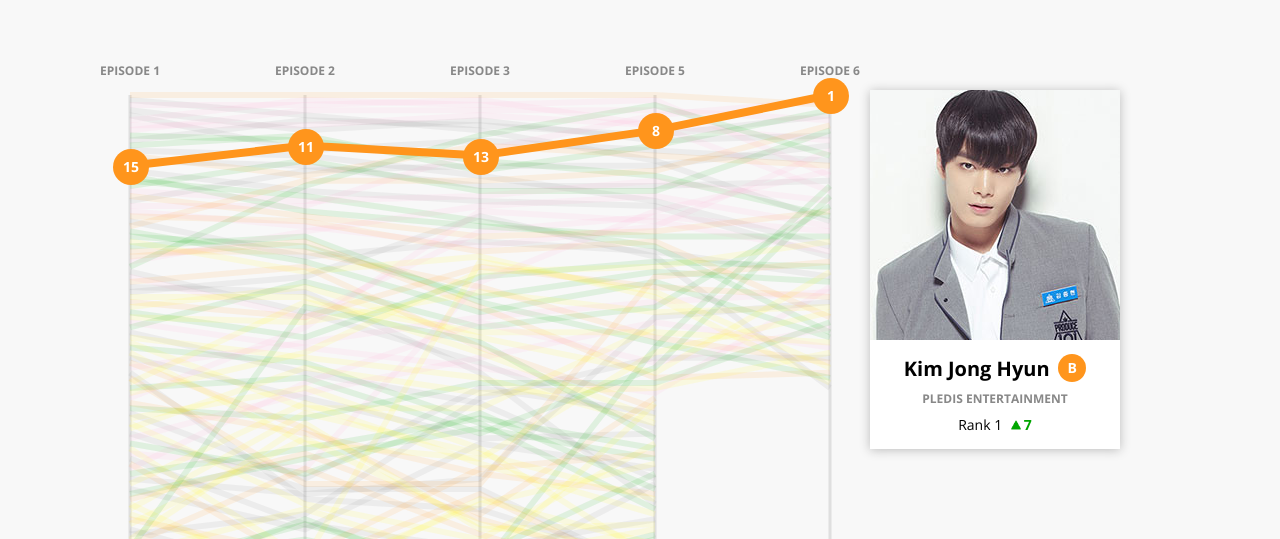
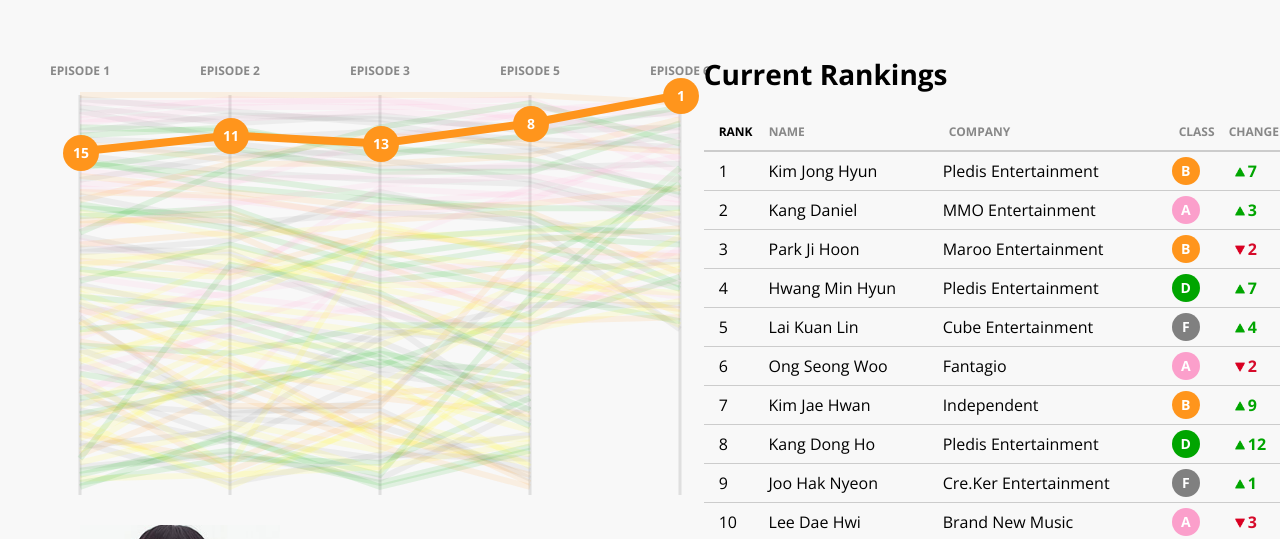
Before and after one commit to p101s2/p101s2.github.io, a plain HTML site: page index.html in a window 1280 px wide. Shown: the part 195-734 px from the top of the page. Drawn offline with nearby package versions, Linux system fonts and the light colour scheme.

Commit message:
side by side layout

```diff
--- a/css/main.scss
+++ b/css/main.scss
@@ -30,6 +30,15 @@ h1 {
     margin-bottom: 20px;
 }
 
+#graph{
+    display: inline-block;
+    width: 55%;
+    vertical-align: top;
+}
+
+
+
+
 /* Top */
 
 #banner {
@@ -48,7 +57,7 @@ h1 {
 }
 
 #mainWrapper {
-    max-width: 1100px;
+    padding: 0 40px;
     margin: auto;
     position: relative;
 }
@@ -127,21 +136,21 @@ path.ranking {
 /* Info */
 
 #profile {
-    position: absolute;
-    top: 30px;
-    width: 250px;
-    left: 780px;
-    background: white;
-    box-shadow: 0px 1px 10px #bbb;
+    margin-top: -10px;
+    margin-left: 40px;
 
     #picWrapper {
+        float:left;
+        width: 200px;
         img {
             width: 100%;
         }
     }
 
     #textWrapper {
-        margin: 15px 0 15px;
+        max-width: 300px;
+        margin-left: 200px;
+        padding-top: 50px;
         text-align: center;
 
         #infoName {
@@ -177,9 +186,24 @@ path.ranking {
 
 /* Ranking table */
 
+#chart {
+    display: inline-block;
+    width: 500px;
+    vertical-align: top;
+
+    tbody{
+        display: block;
+        overflow-y: scroll;
+        max-height: 600px;
+        width: 580px;
+    }
+}
+
 #top {
     border-spacing: 0;
     border-collapse: collapse;
+    table-layout: fixed;
+    width: 100%;
 
     .selectedSort {
         color: #000;
@@ -196,7 +220,7 @@ path.ranking {
     }
 
     td {
-        padding: 5px 25px;
+        padding: 5px 15px;
         border-bottom: 1px solid #ccc;
     }
 
@@ -204,11 +228,28 @@ path.ranking {
         cursor: pointer;
         text-align: left;
         border-bottom: 2px solid #ccc;
-        padding: 10px 20px!important;
+        padding: 10px 15px!important;
 
         &:hover {
             color: black;
         }
+    }
+
+    td, th {
+        width: 60px;
+    }
+
+    #currentRank, #letter, #rankChange, .smWidth{
+        width: 20px;
+    }
+    #rankChange, .rankWidth {
+        width: 40px;
+    }
+    #name, .nameWidth{
+        width: 150px;
+    }
+    #company, .companyWidth{
+        width: 200px;
     }
 
 }
--- a/index.html
+++ b/index.html
@@ -18,6 +18,16 @@
 
     <div id="mainWrapper">
 
+        <div id="graph">
+            <!-- Line Graph -->
+            <div id="plot">
+                <div class="note" id="note0"></div>
+                <div class="note" id="note1"></div>
+                <div class="note" id="note2"></div>
+                <div class="note" id="note3"></div>
+                <div class="note" id="note4"></div>
+            </div>
+
             <!-- Profile -->
             <div id="profile">
                 <div id="picWrapper">
@@ -30,17 +40,10 @@
                     <div id="infoRank"></div>
                 </div>
             </div>
-
-        <!-- Line Graph -->
-        <div id="plot">
-            <div class="note" id="note0"></div>
-            <div class="note" id="note1"></div>
-            <div class="note" id="note2"></div>
-            <div class="note" id="note3"></div>
-            <div class="note" id="note4"></div>
         </div>
 
         <!-- Top 11 -->
+        <div id="chart">
             <h1>Current Rankings</h1>
             <table id="top">
                 <thead>
@@ -49,12 +52,13 @@
                         <th onclick="toggleSort('name')" id="name">Name</th>
                         <th onclick="toggleSort('company')" id="company">Company</th>
                         <th onclick="toggleSort('letter')" id="letter">Class</th>
-                    <th onclick="toggleSort('rankChange')" id="rankChange">Rank Change</th>
+                        <th onclick="toggleSort('rankChange')" id="rankChange">Change</th>
                     </tr>
                 </thead>
                 <tbody id="topBody">
                 </tbody>
             </table>
+        </div>
 
         <!-- Pie graphs -->
         <!-- <svg id="pie" class="pie"></svg>
--- a/js/main.js
+++ b/js/main.js
@@ -1,5 +1,5 @@
-var height = 500;
-var width = 700;
+var height = 400;
+var width = 600;
 var padding = 40;
 
 var episodes = [1, 2, 3, 5, 6];
@@ -61,7 +61,7 @@ var pathGenerator = d3.line()
 
 // Set notes
 for (var i = 0; i < episodes.length; i++) {
-    $("#note" + i).css("left", scaleX(i) + OFFSET).hide();
+    $("#note" + i).css("left", scaleX(i) + OFFSET + 40).hide();
 }
 
 resetLines();
@@ -132,17 +132,17 @@ function showTop(key, asc) {
         .attr("class", "top")
         .html(function(d) {
             var letter = '<div class="letter" style="background: ' + getColor(d) + '; color: ' + getTextColor(d) + '">' + d.letter + '</div>';
-            return td(d["latestRank"]) + td(d.name) + td(d.company) + td(letter) + td(displayRankChange(d.rankChange));
+            return td(d["latestRank"], "smWidth") + td(d.name, "nameWidth") + td(d.company, "companyWidth") + td(letter, "smWidth") + td(displayRankChange(d.rankChange), "rankWidth");
         })
-        .on("click", function(d) {
+        .on("mouseover", function(d) {
             $(".top").removeClass("selectedRow");
             $(this).addClass("selectedRow");
             selectLine(d, "#line" + d["latestRank"]);
         });
  }
 
- function td(str) {
-     return "<td>" + str + "</td>";
+ function td(str, cl) {
+     return "<td class='" + cl + "'>" + str + "</td>";
  }
 
  function setXAxis() {
@@ -210,7 +210,7 @@ function selectLine(d, lineId) {
     // Update box
     displayProfile(d);
     $("#profile").show();
-    $("#profile").css("top", getInfoTop(d));
+    // $("#profile").css("top", getInfoTop(d));
 }
 
 
```
Also changed, not shown: css/main.css. Lines whose indentation alone changed are shown as unchanged.
